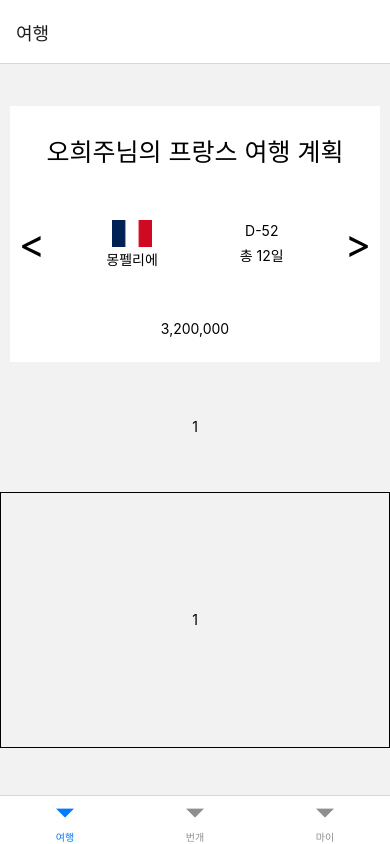
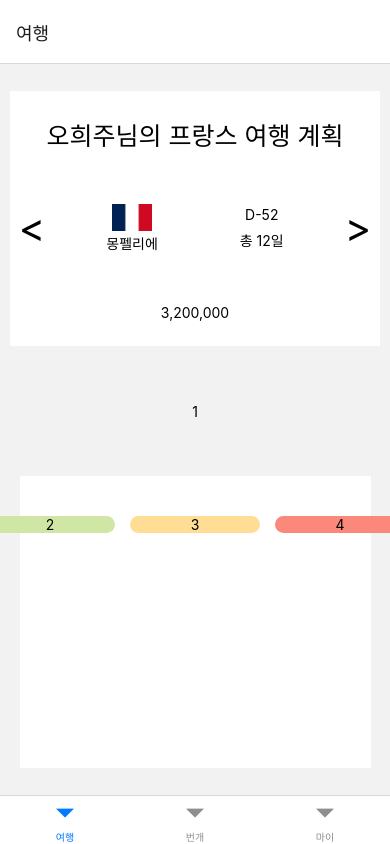
Before and after one commit to ohiju/Trip-Together, a React Native app in the folder FE/: screen / in a window 390 px wide. Built offline with nearby package versions, Linux system fonts and the light colour scheme.

Commit message:
S10P22A309-195 Feat: 여행지 추천 캐러셀

```diff
--- /dev/null
+++ b/FE/src/assets/data/Page.tsx
@@ -0,0 +1,25 @@
+import React from 'react';
+import styled from 'styled-components/native';
+import {ViewStyle} from 'react-native';
+
+interface IPage {
+  item: {num: number; color: string};
+  style: ViewStyle;
+}
+
+const PageItem = styled.View<{color: string}>`
+  background-color: ${props => props.color};
+  justify-content: center;
+  align-items: center;
+  border-radius: 20px;
+`;
+
+const PageNum = styled.Text``;
+
+export default function Page({item, style}: IPage) {
+  return (
+    <PageItem color={item.color} style={style}>
+      <PageNum>{item.num}</PageNum>
+    </PageItem>
+  );
+}
--- a/FE/src/components/Travel/Package.tsx
+++ b/FE/src/components/Travel/Package.tsx
@@ -1,12 +1,49 @@
 import React from 'react';
-import {Text, View} from 'react-native';
+import {FlatList} from 'react-native';
+import styled from 'styled-components/native';
+import Page from '../../assets/data/Page';
 
-function Package() {
+interface ICarousel {
+  gap: number;
+  offset: number;
+  pages: any[];
+  pageWidth: number;
+}
+
+const Container = styled.View`
+  height: 40%;
+  width: 90%;
+  padding: 40px 0px;
+  background-color: white;
+  justify-content: center;
+  align-items: center;
+`;
+
+export default function Carousel({pages, pageWidth, gap, offset}: ICarousel) {
+  function renderItem({item}: any) {
+    return (
+      <Page item={item} style={{width: pageWidth, marginHorizontal: gap / 2}} />
+    );
+  }
+
   return (
-    <View>
-      <Text>로그인</Text>
-    </View>
+    <Container>
+      {/* <Text>여행 상품 추천</Text> */}
+      <FlatList
+        automaticallyAdjustContentInsets={false}
+        contentContainerStyle={{
+          paddingHorizontal: (offset + gap / 2) / 4,
+        }}
+        data={pages}
+        decelerationRate="fast"
+        horizontal
+        keyExtractor={(item: any) => `page__${item.color}`}
+        pagingEnabled
+        renderItem={renderItem}
+        snapToInterval={pageWidth + gap}
+        snapToAlignment="start"
+        showsHorizontalScrollIndicator={false}
+      />
+    </Container>
   );
 }
-
-export default Package;
--- a/FE/src/pages/travel.tsx
+++ b/FE/src/pages/travel.tsx
@@ -1,18 +1,47 @@
 import React from 'react';
-import {Text} from 'react-native';
-import {Wrapper, RecommendView, IconView} from './TravelStyle';
+import {Text, Dimensions} from 'react-native';
+import {Wrapper, IconView} from './TravelStyle';
 import Plans from '../components/Travel/Plans';
+import Package from '../components/Travel/Package';
 
 function Travel() {
+  const screenWidth = Math.round(Dimensions.get('window').width);
+
+  const PAGES = [
+    {
+      num: 1,
+      color: '#86E3CE',
+    },
+    {
+      num: 2,
+      color: '#D0E6A5',
+    },
+    {
+      num: 3,
+      color: '#FFDD94',
+    },
+    {
+      num: 4,
+      color: '#FA897B',
+    },
+    {
+      num: 5,
+      color: '#CCABD8',
+    },
+  ];
+
   return (
     <Wrapper>
       <Plans />
       <IconView>
         <Text>1</Text>
       </IconView>
-      <RecommendView>
-        <Text>1</Text>
-      </RecommendView>
+      <Package
+        gap={15}
+        offset={35}
+        pages={PAGES}
+        pageWidth={screenWidth - (16 + 36) * 5}
+      />
     </Wrapper>
   );
 }
```
Also changed, not shown: FE/src/components/Travel/Icons.tsx (added, +12 -0 lines), FE/src/components/Travel/IconsStyle.tsx (added), 1 other file (tests, documents, lock files or other folders).
